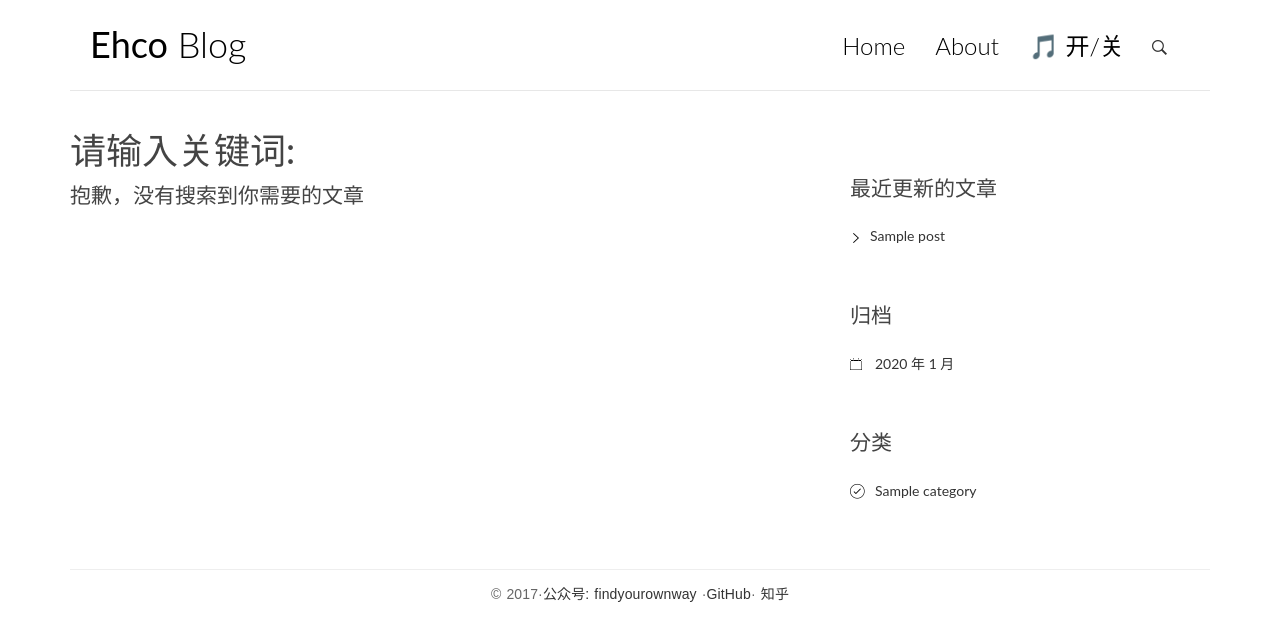
After one commit to Ehco1996/django_blog, a Django app: page /search/ in a window 1280 px wide. The commit adds this page. Shown: the top 641 px of the page. Run offline with Django 3.2, Linux system fonts and the light colour scheme; tables that the repository leaves empty hold one stand-in row (values such as "Sample post"); some libraries are stand-ins or nearby versions.

Commit message:
增加简单的搜索功能

```diff
--- a/blog/urls.py
+++ b/blog/urls.py
@@ -12,4 +12,5 @@ urlpatterns = [
         views.archives, name='archives'),
     url(r'^category/(?P<pk>[0-9]+)/$', views.category, name='category'),
     url(r'^about/$',views.aboutme,name='aboutme'),
+    url(r'^search/$',views.search,name='search'),
 ] + static(settings.MEDIA_URL, document_root=settings.MEDIA_ROOT)
--- a/blog/views.py
+++ b/blog/views.py
@@ -27,7 +27,7 @@ def index(request):
     except EmptyPage:  # 如果页码太大，没有相应的记录
         contacts = paginator.page(paginator.num_pages)  # 取最后一页的记录
 
-    return render(request, 'blog/index.html', context={'contacts':contacts})
+    return render(request, 'blog/index.html', context={'contacts': contacts})
 
 
 def detail(request, pk):
@@ -40,15 +40,11 @@ def detail(request, pk):
     post.count = post.count + 1
     post.save()
 
-
-
     post.body = markdown.markdown(post.body, extensions=[
         'markdown.extensions.extra',
         'markdown.extensions.codehilite',
         'markdown.extensions.toc',
     ])
-
-
 
     # 获取所有文章数量
     post_count = len(Post.objects.all())
@@ -86,5 +82,21 @@ def category(request, pk):
     contacts = Post.objects.filter(category=cate)
     return render(request, 'blog/index.html', context={'contacts': contacts})
 
+
 def aboutme(request):
-    return render(request,'blog/about.html',context=None)
+    return render(request, 'blog/about.html', context=None)
+
+
+def search(request):
+    q = request.GET.get('q')
+    error_msg = ''
+
+    if not q:
+        error_msg = "请输入关键词:"
+        return render(request, 'blog/result.html', context={'error_msg': error_msg, })
+    else:
+
+        post_list = Post.objects.filter(title__icontains=q)
+
+        return render(request, 'blog/result.html', context={'errot_msg': error_msg,
+                                                            'post_list': post_list})
--- a/templates/blog/base.html
+++ b/templates/blog/base.html
@@ -52,6 +52,7 @@
                                 <li class="cl-effect-8"><a href="/about/" data-hover="Home">About</a></li>
                                 <li class="cl-effect-8">
                                     <a type="button" href="javascript:playPause();">🎵 开/关</a>
+
                                 </li>
                             </ul>
                         </div>
@@ -61,9 +62,12 @@
                     <div id="header-search-box">
                         <a id="search-menu" href="#"><span id="search-icon" class="ion-ios-search-strong"></span></a>
                         <div id="search-form" class="search-form">
-                            <form role="search" method="get" id="searchform" action="#">
-                                <input type="search" placeholder="开发中..." required>
+
+                            <form role="search" method="get" id="searchform" action="{% url 'blog:search' %}">
+                                {% csrf_token %}
+                                <input type="search" name='q' placeholder="搜索" required>
                                 <button type="submit"><span class="ion-ios-search-strong"></span></button>
+
                             </form>
                         </div>
                     </div>
--- /dev/null
+++ b/templates/blog/result.html
@@ -0,0 +1,44 @@
+{% extends 'blog/base.html' %} {% block main %}
+{% if error_msg %}
+    <h1 class="info">{{ error_msg }}</h1>
+{% endif %}
+{% for post in post_list %}
+    <article class="post post-1">
+    <header class="entry-header">
+        <h1 class="entry-title">
+            <a href="{{ contact.get_absolute_url }}">{{ post.title }}</a>
+        </h1>
+        </h1>
+        <div class="entry-meta">
+            <span class="post-category"><a href="#">{{ post.category.name }} </a></span>
+
+            <span class="post-date">
+      <a href="#">
+        <time class="entry-date" datetime="{{ post.created_time }}">{{ post.created_time }} </time>
+      </a>
+    </span>
+
+            <span class="post-author"><a href="#">{{ post.author }} </a></span>
+
+            <span class="comments-link"><a href="#"> read: {{ post.count }}</a></span>
+
+        </div>
+    </header>
+
+
+
+    <div class="entry-content clearfix">
+        <div class="read-more cl-effect-14">
+
+                <p class="text-center lead" > {{ post.excerpt }} </p>
+
+            <a href="{{ contact.get_absolute_url }}" class="more-link">继续阅读 <span class="meta-nav">→</span></a>
+        </div>
+    </div>
+</article>
+{% empty %}
+    <h1 class="lead">
+        抱歉，没有搜索到你需要的文章
+    </h1>
+{% endfor%}
+{% endblock main%}
```
Also changed, not shown: blog/models.py (line endings or trailing spaces).
